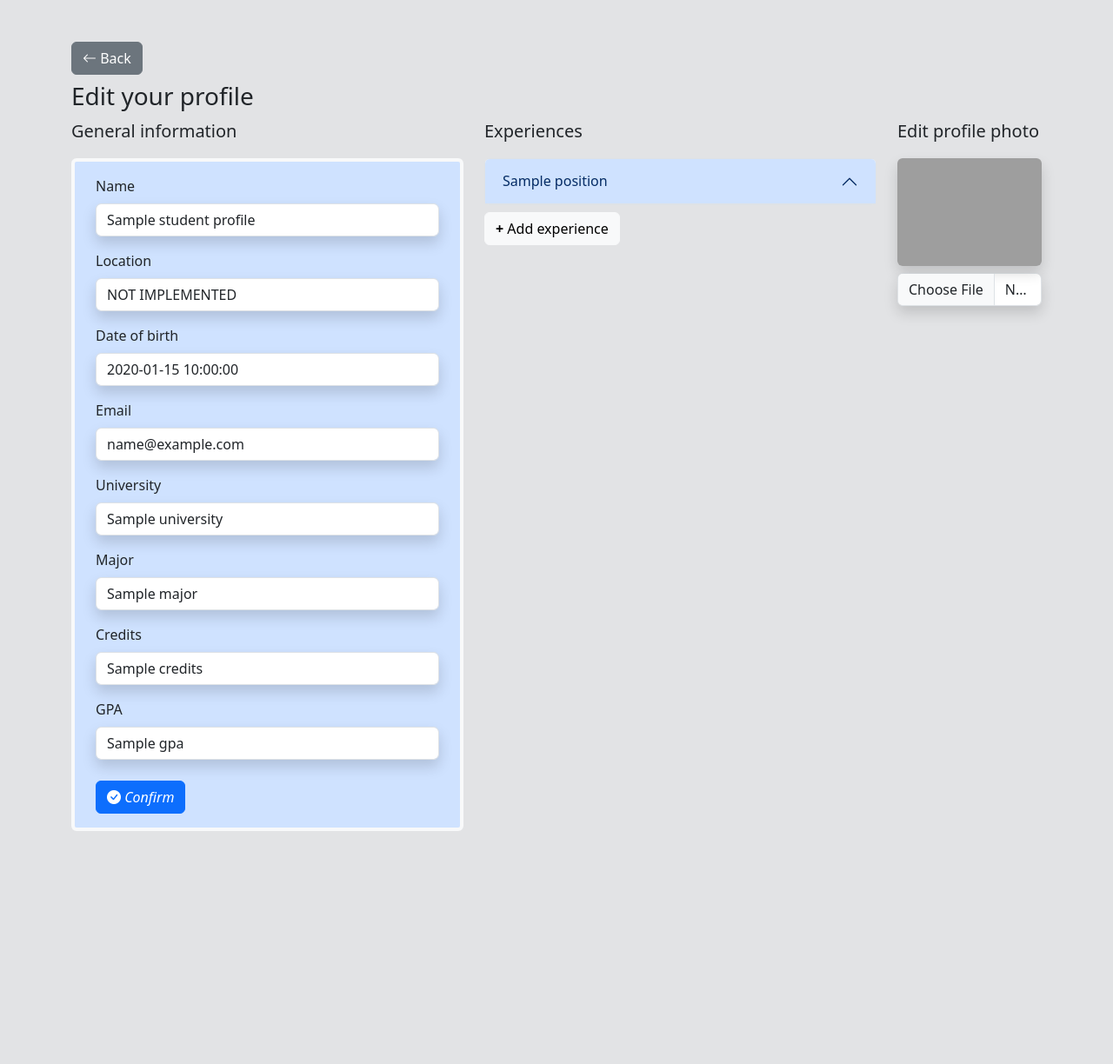
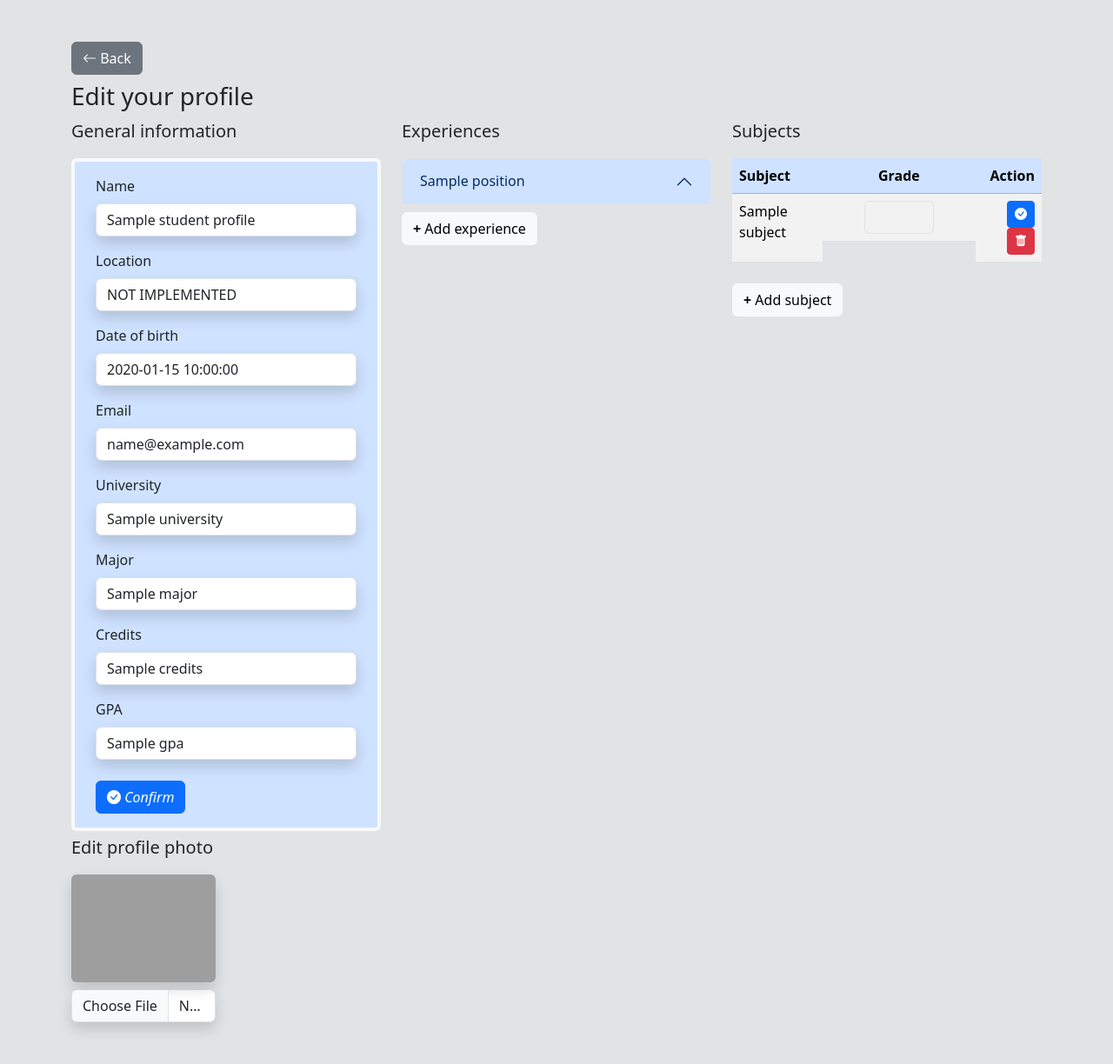
Before and after one commit to kasap-ot/thesis-project, a FastAPI app: template templates/student-profile-edit.html in a window 1280 px wide. Shown: the part 54-1278 px from the top of the page at 87% size. Before the commit the page ends 1010 px from the top, so only its background shows below. Run offline with FastAPI, Linux system fonts and the light colour scheme; the template is opened without the code that fills it: most values are stand-ins (such as "Sample title", 1, 10 or a date in 2020); parts of the project's set-up code (start-up, migrations or seed data) failed here and were passed over; some libraries are stand-ins or nearby versions; grey boxes are pictures that could not be loaded.

Commit message:
Add subject CRUD logic

```diff
--- a/templates/student-profile-edit.html
+++ b/templates/student-profile-edit.html
@@ -9,7 +9,8 @@
 <h3>Edit your profile</h3>
 
 <div class="row mt-1">
-    <div class="col-5">
+
+    <div class="col-4">
         <p class="fs-5 ">General information</p>
 
         <div class="bg-primary-subtle px-4 pt-3 rounded border border-4 border-light">
@@ -46,9 +47,10 @@
             </button>
         </div>
     </div>
-    <div class="col-5">
+
+    <div class="col-4">
         <p class="fs-5 ">Experiences</p>
-        <div class="accordion" id="accordionExample">
+        <div class="accordion" id="experiencesAccordion">
             {% for experience in student_profile.experiences %}
             <div class="accordion-item">
                 <h2 class="accordion-header">
@@ -58,19 +60,23 @@
                     </button>
                 </h2>
                 <div id="collapse-{{experience.id}}" class="accordion-collapse collapse"
-                    data-bs-parent="#accordionExample">
+                    data-bs-parent="#experiencesAccordion">
                     <div class="accordion-body">
                         <label class="form-label">Experience Title</label>
-                        <input id="position-{{experience.id}}" type="text" class="form-control shadow" value="{{experience.position}}">
+                        <input id="position-{{experience.id}}" type="text" class="form-control shadow"
+                            value="{{experience.position}}">
 
                         <label class="form-label mt-2">Company</label>
-                        <input id="company-{{experience.id}}" type="text" class="form-control shadow" value="{{experience.company}}">
+                        <input id="company-{{experience.id}}" type="text" class="form-control shadow"
+                            value="{{experience.company}}">
 
                         <label class="form-label mt-2">From</label>
-                        <input id="from-date-{{experience.id}}" type="text" class="form-control shadow" value="{{experience.from_date}}">
+                        <input id="from-date-{{experience.id}}" type="text" class="form-control shadow"
+                            value="{{experience.from_date}}">
 
                         <label class="form-label mt-2">To</label>
-                        <input id="to-date-{{experience.id}}" type="text" class="form-control shadow" value="{{experience.to_date}}">
+                        <input id="to-date-{{experience.id}}" type="text" class="form-control shadow"
+                            value="{{experience.to_date}}">
 
                         <label class="form-label mt-2">Description</label>
                         <textarea id="description-{{experience.id}}" name="" class="form-control shadow"
@@ -96,11 +102,50 @@
             <strong>+</strong> Add experience
         </button>
     </div>
-    <div class="col-2">
-        <p class="fs-5">Edit profile photo</p>
-        <img src="{{ url_for('static', path='img/no-image.PNG') }}" alt="Some image"
-            class="img-fluid shadow rounded mb-2">
-        <input type="file" class="form-control shadow">
+
+    <div class="col-4">
+        <p class="fs-5">Subjects</p>
+        <table class="table table-striped">
+            <thead class="table-primary">
+                <tr>
+                    <th>Subject</th>
+                    <th class="text-center">Grade</th>
+                    <th class="text-end">Action</th>
+                </tr>
+            </thead>
+            <tbody>
+                {% for subject in student_profile.subjects %}
+                <tr>
+                    <td>{{ subject.name }}</td>
+                    <td class="d-flex justify-content-center">
+                        <input
+                            id="grade-{{subject.student_id}}-{{subject.name}}"
+                            type="number"
+                            class="form-control w-50 text-center"
+                            value="{{subject.grade}}"
+                            style="background-color: transparent;"
+                        >
+                    </td>
+                    <td class="text-end">
+                        <button
+                            class="btn btn-primary btn-sm confirm-subject-btn"
+                            id="confirm-subject-btn-{{subject.student_id}}-{{subject.name}}">
+                            <i class="bi bi-check-circle-fill"></i>
+                        </button>
+                        <button
+                            class="btn btn-danger btn-sm delete-subject-btn"
+                            id="deltete-subject-btn-{{subject.student_id}}-{{subject.name}}">
+                            <i class="bi bi-trash-fill"></i>
+                        </button>
+                    </td>
+                </tr>
+                {% endfor %}
+            </tbody>
+        </table>
+
+        <button class="btn btn-light mt-2" data-bs-toggle="modal" data-bs-target="#addSubjectModal">
+            <strong>+</strong> Add subject
+        </button>
     </div>
 
     <!-- Main Modal -->
@@ -159,6 +204,43 @@
             </div>
         </div>
     </div>
+
+    <!-- Add subject modal -->
+    <div class="modal fade" id="addSubjectModal" tabindex="-1">
+        <div class="modal-dialog">
+            <div class="modal-content">
+                <div class="modal-header">
+                    <h1 class="modal-title fs-5">Add new subject</h1>
+                    <button type="button" class="btn-close" data-bs-dismiss="modal"></button>
+                </div>
+                <div class="modal-body">
+                    <form>
+                        <label class="form-label">Subject</label>
+                        <input type="text" id="newSubjectName" class="form-control shadow">
+
+                        <label class="form-label mt-2">Grade</label>
+                        <input type="number" id="newGrade" class="form-control shadow">
+                    </form>
+                </div>
+                <div class="modal-footer">
+                    <button class="btn btn-secondary" data-bs-dismiss="modal">Close</button>
+                    <button class="btn btn-primary" id="add-subject-btn" data-bs-toggle="modal"
+                        data-bs-target="#addSubjectModal">
+                        Add subject
+                    </button>
+                </div>
+            </div>
+        </div>
+    </div>
+</div>
+
+<div class="row mt-1">
+    <div class="col-2">
+        <p class="fs-5">Edit profile photo</p>
+        <img src="{{ url_for('static', path='img/no-image.PNG') }}" alt="Some image"
+            class="img-fluid shadow rounded mb-2">
+        <input type="file" class="form-control shadow">
+    </div>
 </div>
 
 <script>
@@ -189,12 +271,20 @@
         })
     })
 
+    document.querySelectorAll('.delete-subject-btn').forEach(async button => {
+        button.addEventListener('click', async () => {
+            const btnIdParts = button.id.split('-')
+            const studentId = btnIdParts.at(-2)
+            const name = btnIdParts.at(-1)
+            await access(`/subjects/${studentId}/${name}`, 'DELETE')
+            await access(`/students/profile/{{student_profile.id}}/edit`, 'GET')
+        })
+    })
+
     document.querySelectorAll('.confirm-experience-btn').forEach(async button => {
         button.addEventListener('click', async () => {
             const btnIdParts = button.id.split('_')
             const experienceId = btnIdParts[2]
-            console.log(btnIdParts)
-            console.log(experienceId)
             updatedExperience = {
                 from_date: document.getElementById(`from-date-${experienceId}`).value,
                 to_date: document.getElementById(`to-date-${experienceId}`).value,
@@ -202,11 +292,33 @@
                 position: document.getElementById(`position-${experienceId}`).value,
                 description: document.getElementById(`description-${experienceId}`).value,
             }
-            console.log(updatedExperience)
             await access(`/experiences/${experienceId}`, 'PUT', updatedExperience)
             await access('/students/profile/{{student_profile.id}}/edit', 'GET')
         })
     })
+
+    document.querySelectorAll('.confirm-subject-btn').forEach(async button => {
+        button.addEventListener('click', async () => {
+            const btnIdParts = button.id.split('-')
+            const studentId = btnIdParts.at(-2)
+            const name = btnIdParts.at(-1)
+            const gradeString = document.getElementById(`grade-${studentId}-${name}`).value
+            const grade = parseInt(gradeString)
+            updatedSubject = {
+                student_id: studentId,
+                name: name,
+                grade: grade,
+            }
+            const url = `/subjects/${studentId}/${name}`
+            await access(url, 'PUT', updatedSubject)
+            await access('/students/profile/{{student_profile.id}}/edit', 'GET')
+        })
+    })
+
+    /*
+    @router.put("/subjects/{student_id}/{name}")
+    async def subject_patch(student_id: int, name: str, grade: int, current_user = Depends(get_current_user)):
+    */
 
     document.getElementById('add-experience-btn').addEventListener('click', async () => {
         const newExperience = {
@@ -220,6 +332,16 @@
         await access('/experiences', 'POST', newExperience)
         await access('/students/profile/{{student_profile.id}}/edit', 'GET')
     })
+
+    document.getElementById('add-subject-btn').addEventListener('click', async () => {
+        const newSubject = {
+            name: document.getElementById('newSubjectName').value,
+            grade: document.getElementById('newGrade').value,
+            student_id: '{{student_profile.id}}',
+        }
+        await access('/subjects', 'POST', newSubject)
+        await access('/students/profile/{{student_profile.id}}/edit', 'GET')
+    })
 </script>
 
 {% endblock %}
```
Also changed, not shown: source/controllers.py (+58 -1 lines), source/routes.py (+65 -34 lines), source/schemas.py (+11 -7 lines), source/utils.py (+18 -2 lines).
